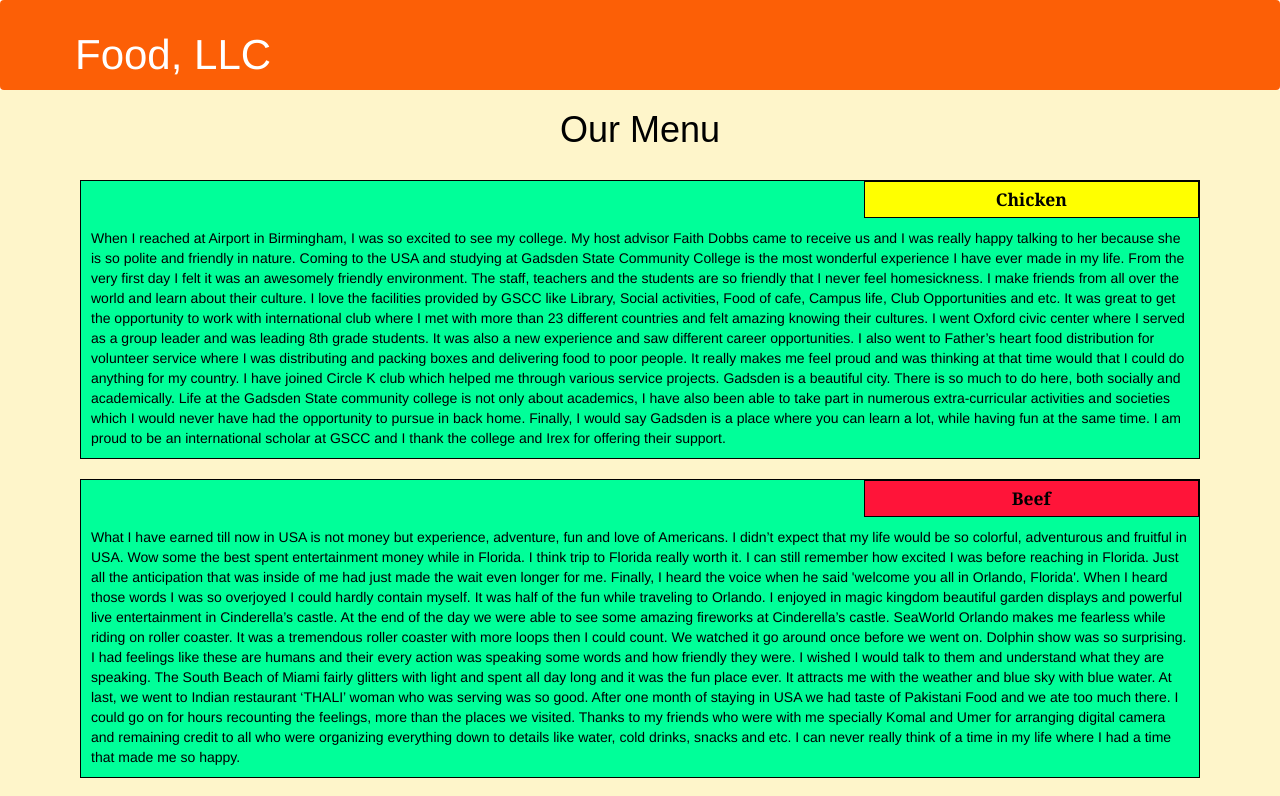
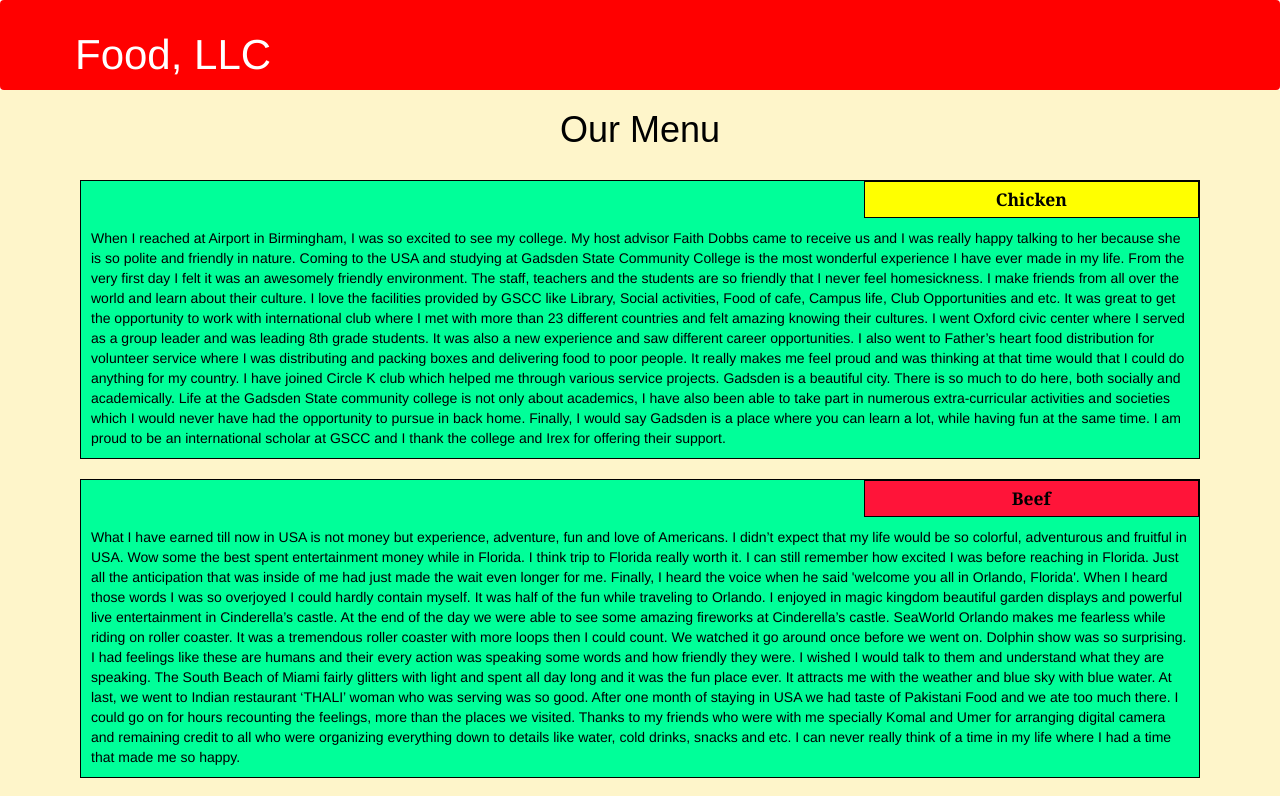
Before and after one commit to avinash1083/module3-assignment, a plain HTML site: page index.html in a window 1280 px wide. Shown: the top 796 px of the page. Drawn offline with Linux system fonts and the light colour scheme.

Commit message:
Update style.css

```diff
--- a/style.css
+++ b/style.css
@@ -106,7 +106,7 @@ section {
 
 #header-nav {
   border: 0;
-  background-color: #FC5F06;
+  background-color: red;
   color: #FFFFFF;
 }
 
```
